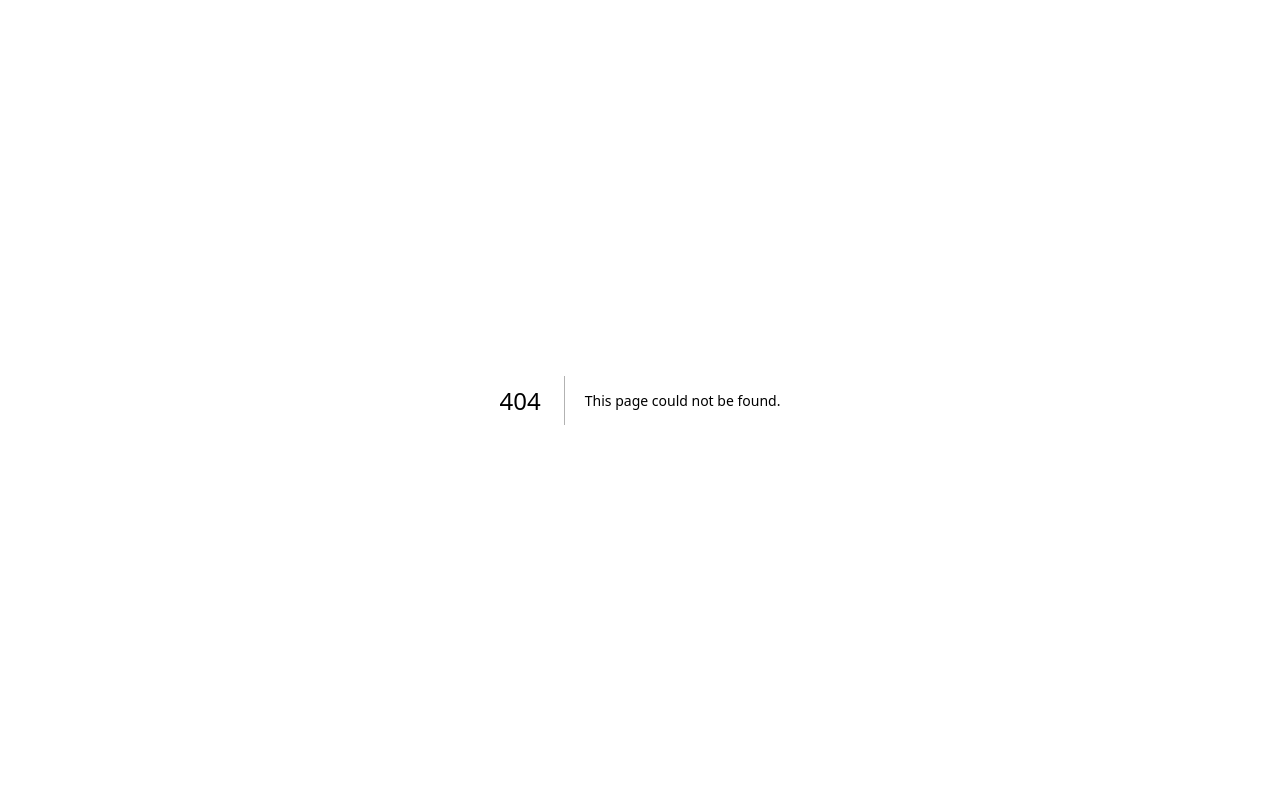
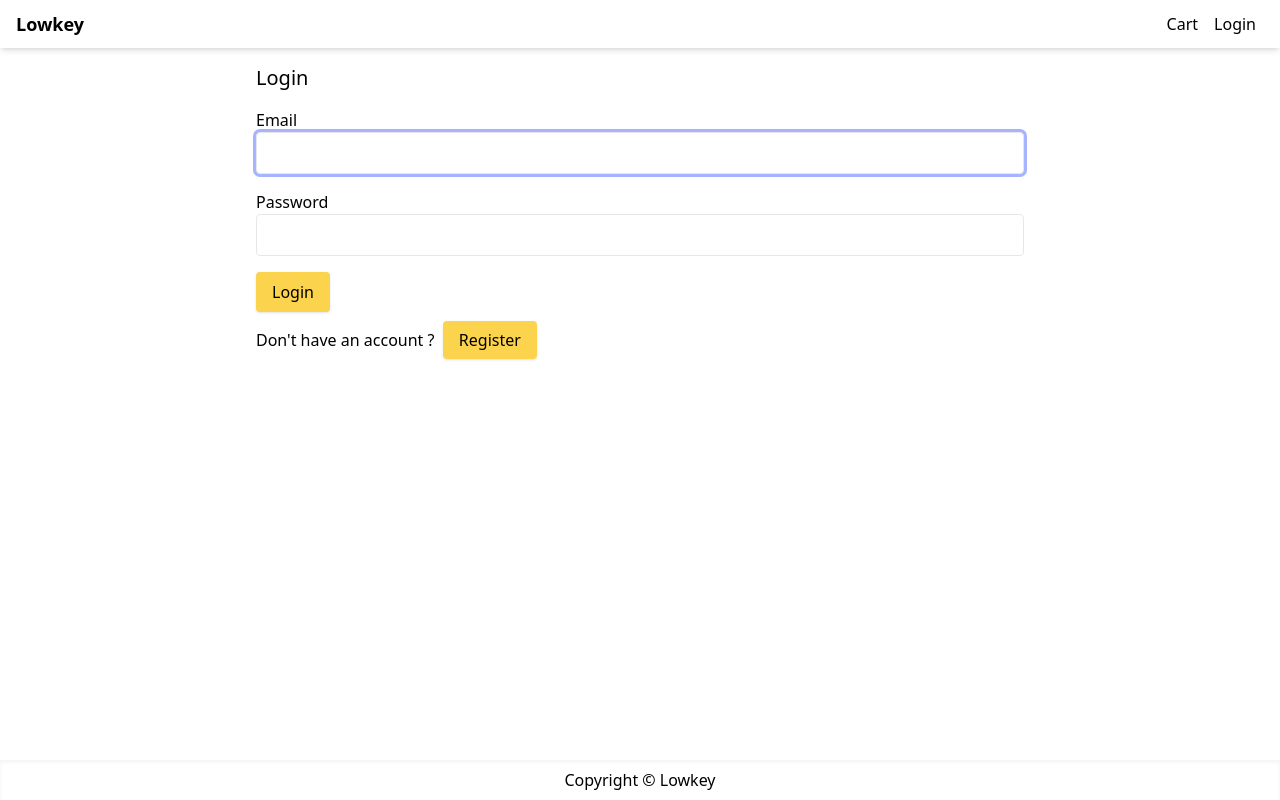
Before and after one commit to titoms/lowkey-ecommerce, a Next.js app: page /login in a window 1280 px wide. Before the commit this address had no page. Built offline with nearby package versions, Linux system fonts and the light colour scheme.

Commit message:
Login screen with front end validation

```diff
--- a/components/Layout.js
+++ b/components/Layout.js
@@ -4,7 +4,7 @@
 import { Store } from '@/utils/Store';
 
 function Layout({ title, children }) {
-  const { state, dispatch } = useContext(Store);
+  const { state } = useContext(Store);
   const { cart } = state;
   const [cartItemsCount, setCartItemsCount] = useState(0);
 
--- a/package.json
+++ b/package.json
@@ -18,6 +18,7 @@
     "postcss": "8.4.23",
     "react": "18.2.0",
     "react-dom": "18.2.0",
+    "react-hook-form": "^7.43.9",
     "tailwindcss": "3.3.1"
   },
   "devDependencies": {
--- a/pages/cart.js
+++ b/pages/cart.js
@@ -98,7 +98,7 @@
               </li>
               <li className="">
                 <button
-                  onClick={() => router.push('/shipping')}
+                  onClick={() => router.push('login?redirect=/shipping')}
                   className="primary-button w-full"
                 >
                   Checkout
--- /dev/null
+++ b/pages/login.js
@@ -0,0 +1,73 @@
+import Layout from '@/components/Layout';
+import Link from 'next/link';
+import React from 'react';
+import { useForm } from 'react-hook-form';
+
+export default function LoginScreen() {
+  const {
+    handleSubmit,
+    register,
+    formState: { errors },
+  } = useForm();
+
+  const submitHandler = ({ email, password }) => {
+    console.log(email, password);
+  };
+
+  return (
+    <Layout title="Login">
+      <form
+        className="mx-auto max-w-screen-md"
+        onSubmit={handleSubmit(submitHandler)}
+      >
+        <h1 className="mb-4 text-xl">Login</h1>
+        <div className="mb-4">
+          <label htmlFor="email">Email</label>
+          <input
+            className="w-full"
+            {...register('email', {
+              required: 'Please enter an email',
+              pattern: {
+                value: /^[a-zA-Z0-9_.+-]+@[a-zA-Z0-9-]+.[a-zA-Z0-9-.]+$/i,
+                message: 'Please enter a valid email',
+              },
+            })}
+            id="email"
+            type="email"
+            autoFocus
+          ></input>
+          {errors.email && (
+            <div className="text-red-500">{errors.email.message}</div>
+          )}
+        </div>
+        <div className="mb-4">
+          <label htmlFor="password">Password</label>
+          <input
+            className="w-full"
+            {...register('password', {
+              required: 'Please enter password',
+              minLength: {
+                value: 6,
+                message: 'Password has to be more than 6 characters long',
+              },
+            })}
+            id="password"
+            type="password"
+          ></input>
+          {errors.password && (
+            <div className="text-red-500">{errors.password.message}</div>
+          )}
+        </div>
+        <div className="mb-4">
+          <button className="primary-button">Login</button>
+        </div>
+        <div className="mb-4">
+          Don&apos;t have an account ? &nbsp;
+          <Link href="register" className="primary-button">
+            Register
+          </Link>
+        </div>
+      </form>
+    </Layout>
+  );
+}
--- a/styles/globals.css
+++ b/styles/globals.css
@@ -33,3 +33,9 @@
 .primary-button {
   @apply rounded bg-amber-300 py-2 px-4 shadow outline-none hover:bg-amber-400 active:bg-amber-500;
 }
+
+input,
+select,
+textarea {
+  @apply rounded border p-2 outline-none ring-indigo-300 focus:ring;
+}
```
Also changed, not shown: 1 other file (tests, documents, lock files or other folders).
